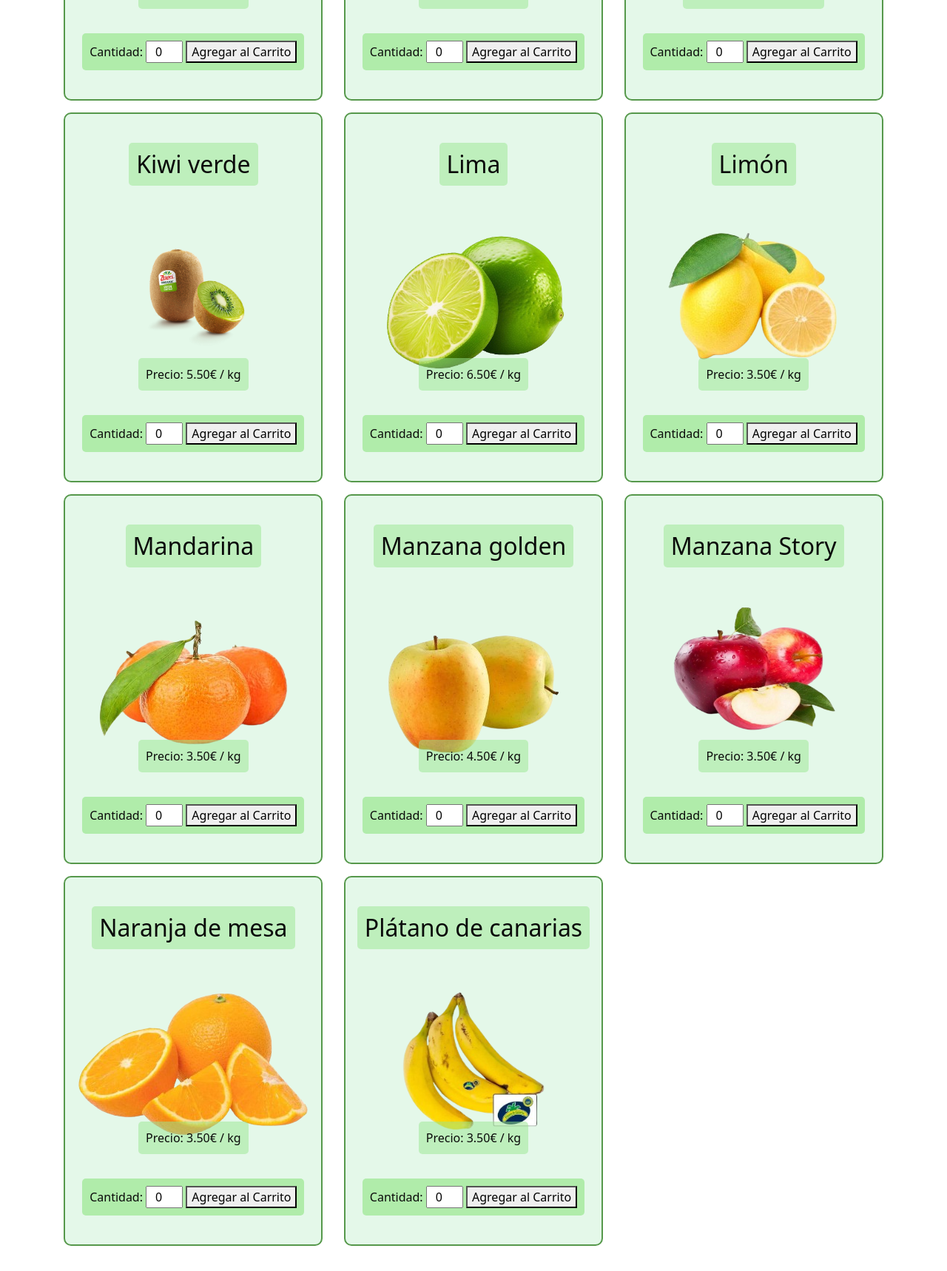
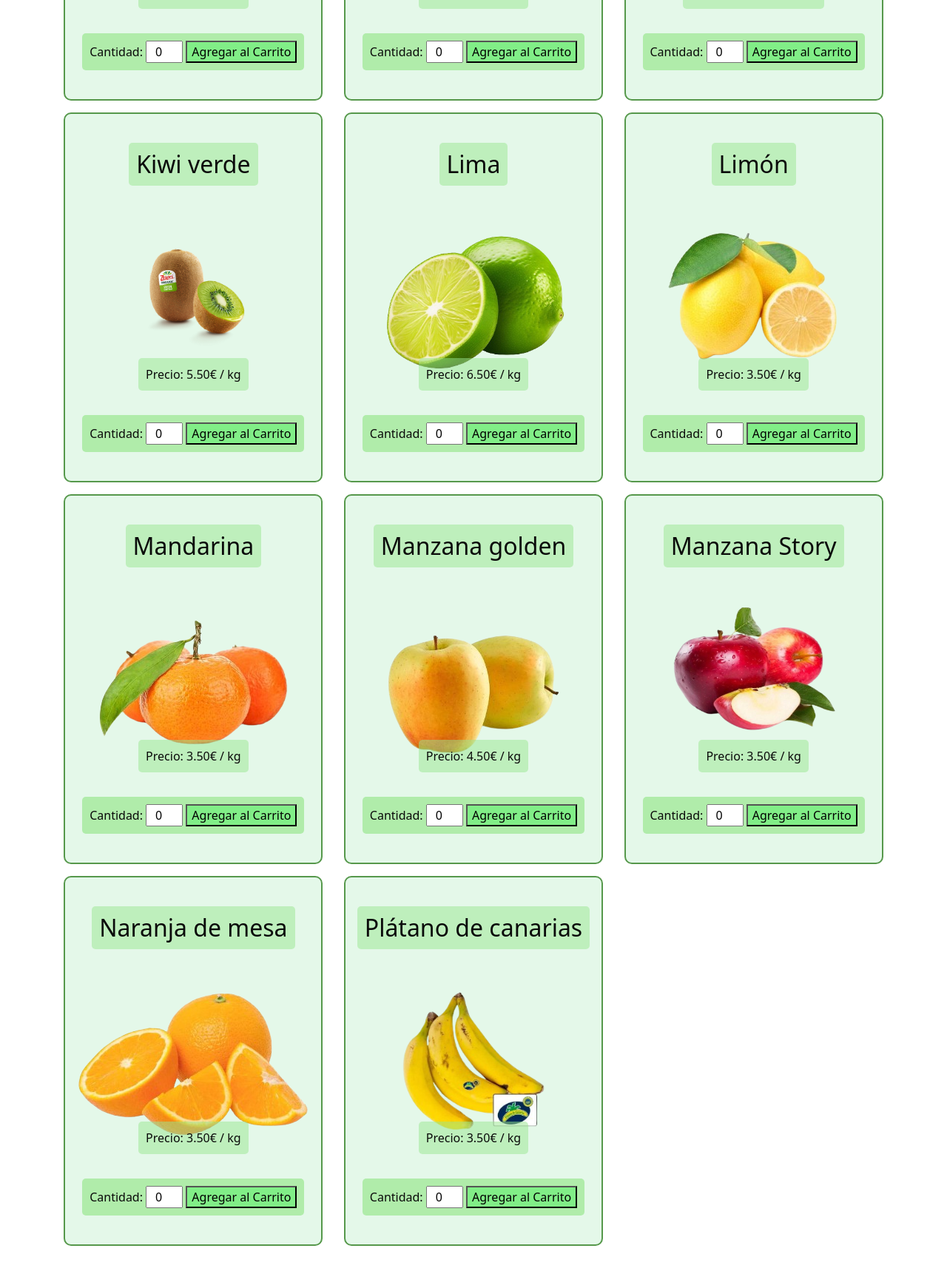
Before and after one commit to AlvaroCascoV/TFG2024, a PHP site: page /frutas.php in a window 1280 px wide. Shown: the part 564-2282 px from the top of the page at 74% size. Run offline with PHP 8.4, Linux system fonts and the light colour scheme; some web fonts are replaced.

Commit message:
css fixes

```diff
--- a/TFG/assets/CSS/frutas.css
+++ b/TFG/assets/CSS/frutas.css
@@ -123,3 +123,12 @@
     width: 50px;
     text-align: center;
 }
+
+.boton-agregar {
+  background-color: #81EE87;
+}
+
+.boton-agregar:hover {
+  background-color: #3B9A40;
+  color: white;
+}
```
